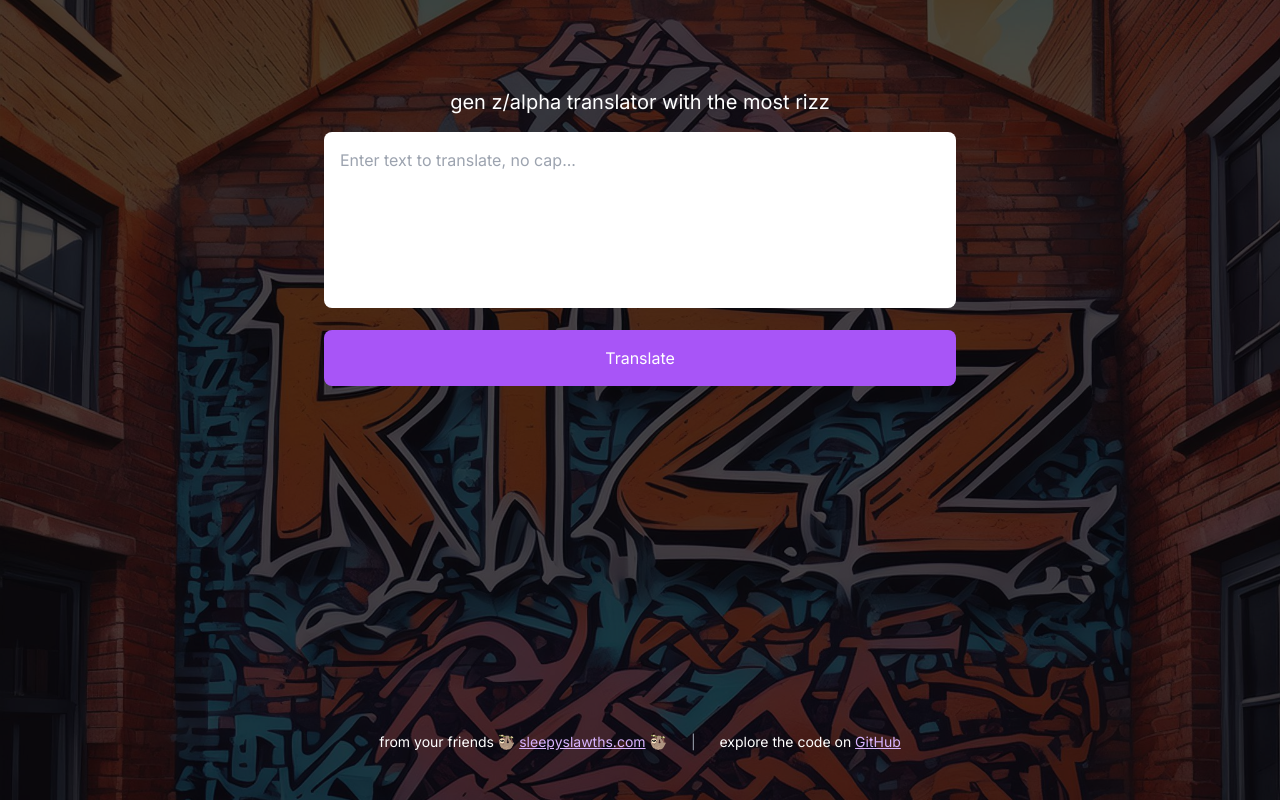
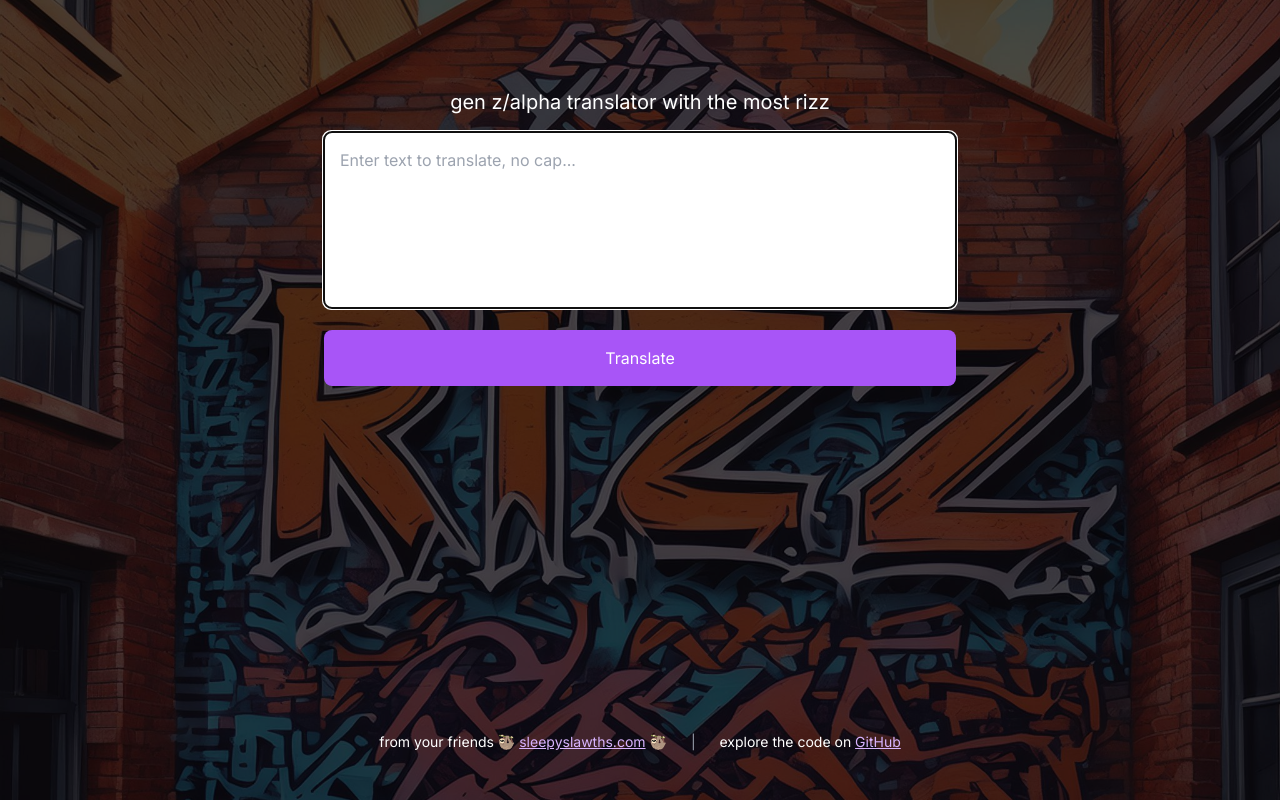
Before and after one commit to missionmike/gen-alpha-translator, a Next.js app: page / in a window 1280 px wide. Built offline with nearby package versions, Linux system fonts and the light colour scheme.

Commit message:
update translations and logic

```diff
--- a/components/Translator/Translator.tsx
+++ b/components/Translator/Translator.tsx
@@ -1,6 +1,6 @@
 "use client";
 
-import React, { useCallback, useRef, useState } from "react";
+import React, { useCallback, useEffect, useRef, useState } from "react";
 
 import { random } from "lodash";
 import { translations } from "./translations";
@@ -12,15 +12,17 @@ declare global {
 }
 
 export const Translator = () => {
-  const textRef = useRef<HTMLDivElement>(null);
+  const textInputRef = useRef<HTMLTextAreaElement>(null);
+  const textOutputRef = useRef<HTMLDivElement>(null);
+  const btnRef = useRef<HTMLButtonElement>(null);
 
   const [inputText, setInputText] = useState("");
   const [outputText, setOutputText] = useState("");
 
   const translateText = useCallback(() => {
-    const phrases = Object.keys(translations).sort(
-      (a, b) => b.length - a.length
-    );
+    const phrases = Object.entries(translations)
+      .flatMap(([key, value]) => value.matches)
+      .sort((a, b) => b.length - a.length);
     const pattern = phrases
       .map((phrase) => phrase.replace(/[.*+?^${}()|[\]\\]/g, "\\$&"))
       .join("|");
@@ -28,8 +30,12 @@ export const Translator = () => {
 
     const translation = inputText.replace(regex, (match) => {
       const lowerCaseMatch = match.toLowerCase();
-      const translation =
-        translations[lowerCaseMatch]?.translations[random(0, 1)] ?? match;
+      const key = Object.keys(translations).find((key) =>
+        translations[key].matches.includes(lowerCaseMatch)
+      );
+      const translation = key
+        ? translations[key]?.translations[random(0, 1)]
+        : match;
       return translation;
     });
 
@@ -39,6 +45,11 @@ export const Translator = () => {
       translation: { inputText, outputText: translation },
     });
   }, [inputText]);
+
+  // When the page loads, focus the cursor in the textarea.
+  useEffect(() => {
+    textInputRef.current?.focus();
+  }, []);
 
   return (
     <section className="w-full sm:w-1/2 p-6 sm:p-0 mt-10 sm:mt-16">
@@ -55,9 +66,10 @@ export const Translator = () => {
           className="text-black p-4 resize-none w-full rounded-lg"
           onKeyDown={(e) => {
             if (e.key === "Enter" && e.metaKey) {
-              translateText();
+              btnRef.current?.click();
             }
           }}
+          ref={textInputRef}
         />
       </div>
       <div className="text-center">
@@ -65,13 +77,14 @@ export const Translator = () => {
           onClick={translateText}
           className="bg-purple-500 text-white w-full p-4 rounded-lg mt-4"
           id="translate-btn"
+          ref={btnRef}
         >
           Translate
         </button>
         {outputText ? (
           <div
             className="w-full bg-gray-50 rounded-lg p-4 mt-6 text-black"
-            ref={textRef}
+            ref={textOutputRef}
           >
             <p>{outputText}</p>
           </div>
--- a/components/Translator/translations.ts
+++ b/components/Translator/translations.ts
@@ -42,7 +42,7 @@ export const translations: {
     translations: ["beat at their own game", "completely overshadowed"],
   },
   rizz: {
-    matches: ["rizz"],
+    matches: ["riz", "rizz"],
     translations: ["charm", "game", "charisma"],
   },
   rizzler: {
@@ -54,10 +54,13 @@ export const translations: {
     translations: ["self-reliant", "loner"],
   },
   skibidi: {
-    matches: ["skibidi", "skibi"],
+    matches: ["skibidi", "skibiddi", "skibi"],
     translations: ["subpar", "crappy"],
   },
-  toilet: { matches: ["toilet"], translations: ["garbage", "bad"] },
+  toilet: {
+    matches: ["toilet", "toilet water"],
+    translations: ["garbage", "bad"],
+  },
   vibes: { matches: ["vibes", "vibe"], translations: ["energy", "mood"] },
   vibing: { matches: ["vibing"], translations: ["enjoying", "having fun"] },
 };
```
